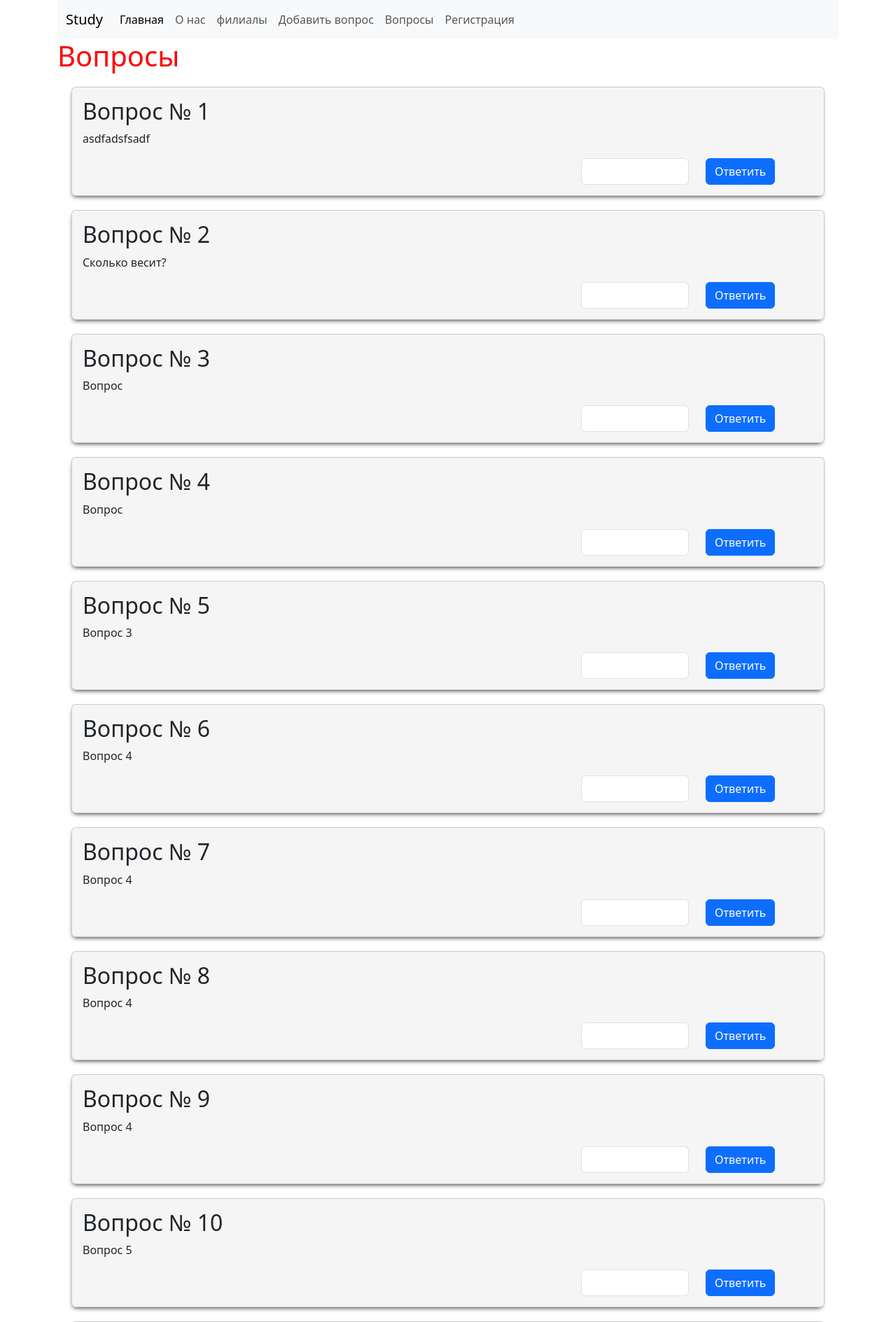
After one commit to makary2424/Flask_project, a Flask app: page /tasks in a window 1280 px wide. The commit adds this page. Shown: the top 1889 px of the page at 70% size. Run offline with Flask 3, Linux system fonts and the light colour scheme; data comes from the database, SQL or seed files in the repository; both versions use the stored data as it was after the commit.

Commit message:
tring to check the answers

```diff
--- a/main.py
+++ b/main.py
@@ -38,6 +38,11 @@ class LogInForm(FlaskForm):
     password = PasswordField("Password", validators=[DataRequired(), Length(min=6), have_digit, have_lower, have_upper])
     submit = SubmitField("LogIn")
 
+class TaskForm(FlaskForm):
+    question = StringField("question", validators=[DataRequired()])
+    answer = StringField("answer", validators=[DataRequired()])
+    submit = SubmitField("submit")
+
 
 class Base(DeclarativeBase):
   pass
@@ -62,6 +67,11 @@ class User(db.Model, UserMixin):
     id = db.Column(db.Integer(), primary_key=True)
     email = db.Column(db.String(255), nullable=False, unique=True)
     password = db.Column(db.String(255), nullable=False)
+
+class Question(db.Model):
+    id = db.Column(db.Integer(), primary_key=True)
+    question = db.Column(db.String(999), nullable=False)
+    answer = db.Column(db.String(199), nullable=False)
 
 
 with app.app_context():
@@ -144,7 +154,30 @@ def logout():
     logout_user()
     return redirect(url_for('home'))
 
+@app.route("/tasks")
+def tasks():
+    tasks=Question.query.all()
+    return render_template("tasks.html", tasks=tasks)
 
+@app.route('/task/create', methods=["POST", "GET"])
+def create_task():
+    form_in_main = TaskForm()
+    if form_in_main.validate_on_submit():
+        new_question = Question(question=form_in_main.question.data,answer=form_in_main.answer.data)
+        db.session.add(new_question)
+        db.session.commit()
+        return redirect(url_for('tasks'))
+
+    return render_template('create_task.html', form_in_template=form_in_main)
+
+
+@app.route('/check_answer', methods=['GET', 'POST'])
+def check_answer():
+    # task_id = request.form['task_id']
+    # guess = request.form['answer']
+    # task = Question.query.get(task_id)
+    # return guess.lower() == task.answer.lower()
+    return 5
 
 
 
--- a/static/css/style.css
+++ b/static/css/style.css
@@ -11,3 +11,13 @@ h1{
     padding: 10px;
     border-radius: 5px;
 }
+.card{
+    margin:20px;
+    padding: 15px;
+    box-shadow: -1px 4px 7px -4px black;
+    background-color: rgb(245, 245, 245);
+}
+
+.card:hover{
+    background-color: rgb(255, 255, 255);
+}
--- a/templates/layout.html
+++ b/templates/layout.html
@@ -6,6 +6,7 @@
     <link href="https://cdn.jsdelivr.net/npm/bootstrap@5.3.3/dist/css/bootstrap.min.css" rel="stylesheet" integrity="sha384-QWTKZyjpPEjISv5WaRU9OFeRpok6YctnYmDr5pNlyT2bRjXh0JMhjY6hW+ALEwIH" crossorigin="anonymous">
     <link rel="stylesheet" href="{{url_for('static', filename='css/style.css')}}">
     <link rel="stylesheet" href="{{url_for('static', filename='css/main.css')}}">
+    <script src="https://ajax.googleapis.com/ajax/libs/jquery/2.2.2/jquery.min.js"></script>
     <title>{% block title %} {% endblock %}</title>
 </head>
 <body>
@@ -28,12 +29,22 @@
                     <a class="nav-link" href="{{url_for('page1')}}">филиалы </a>
                   </li>
                   <li class="nav-item">
+                    <a class="nav-link" href="{{url_for('create_task')}}">Добавить вопрос </a>
+                  </li>
+                  <li class="nav-item">
+                    <a class="nav-link" href="{{url_for('tasks')}}">Вопросы </a>
+                  </li>
+
+
+
+                  <li class="nav-item">
                     {% if not current_user.is_authenticated %}
                     <a class="nav-link" href="{{url_for('register')}}">Регистрация </a>
                     {% else %}
                     <a class="nav-link" href="{{url_for('logout')}}">Выйти ({{current_user.email}})</a>
                     {% endif %}
                   </li>
+
                 </ul>
               </div>
             </div>
--- /dev/null
+++ b/templates/tasks.html
@@ -0,0 +1,48 @@
+{% extends "layout.html" %}
+{% block title %}Вопросы{% endblock %}
+{% block content %}
+<script>
+  function check_answer() {
+    $.ajax({
+          type: "POST",
+          url: "/check_answer",
+          data: $('form').serialize(),
+          type: 'POST',
+          success: function(response) {
+              // var json = jQuery.parseJSON(response)
+              // $('#len').html(json.len)
+              console.log(response);
+          },
+          error: function(error) {
+              console.log(error);
+          }
+      });
+  }
+</script>
+<h1>Вопросы</h1>
+  {% for task in tasks %}
+    <div class="card">
+      <h2>Вопрос № {{loop.index}}</h2>
+      <p>
+        {{task['question']}}
+      </p>
+      <form method='POST' action="/check_answer" name="form">
+      <div class="row">
+        <div class="col-md-8">
+          <input type="hidden" name="task_id" value="{{task.id}}">
+        </div>
+        <div class="col-md-2">
+          <input type="value" class="answer-field form-control" name="answer">
+        </div>
+        <div class="col-md-2">
+          <input type="button" value="Ответить" class=" answer-btn btn btn-primary" onclick=check_answer()>
+        </div>
+      </form>
+      </div>
+    </div>
+
+
+  {% endfor %}
+
+
+{% endblock %}
```
Also changed, not shown: templates/create_task.html (added, +13 -0 lines), instance/project.db, instance/project2.db (added).
